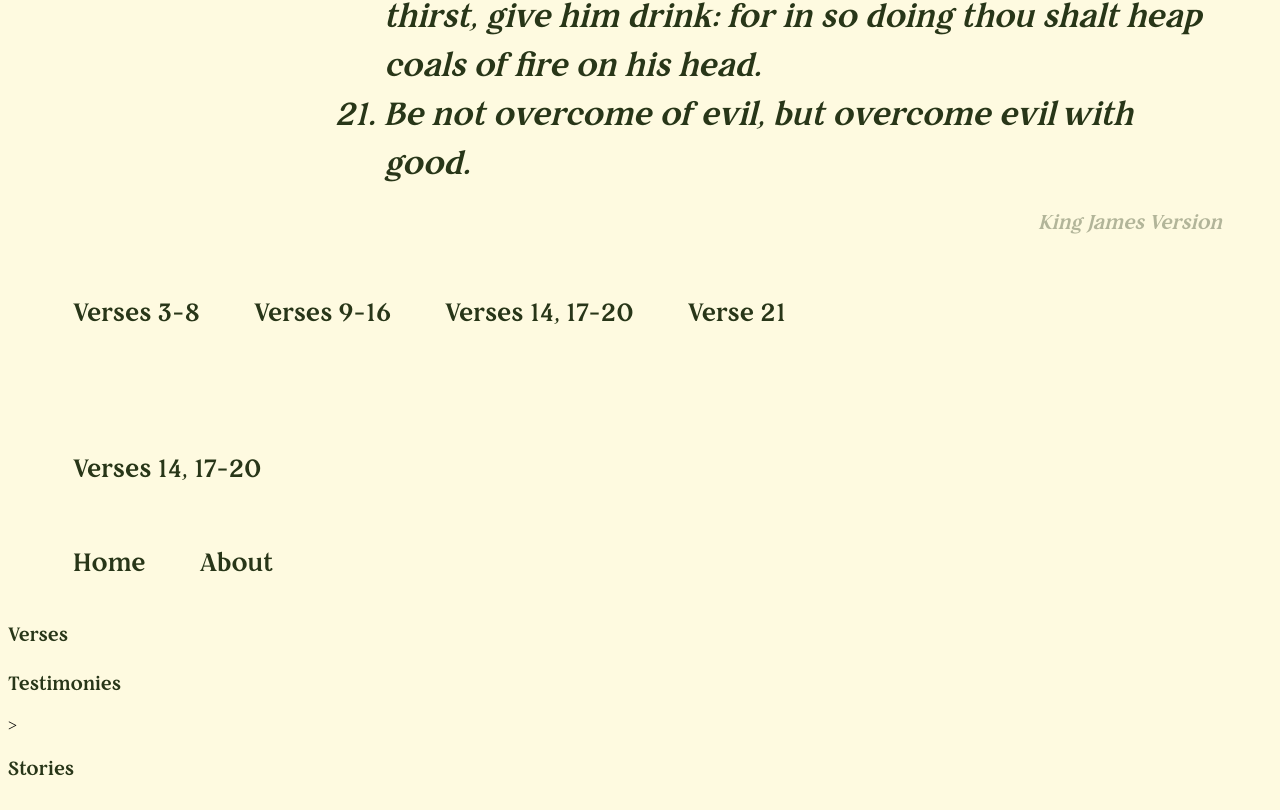
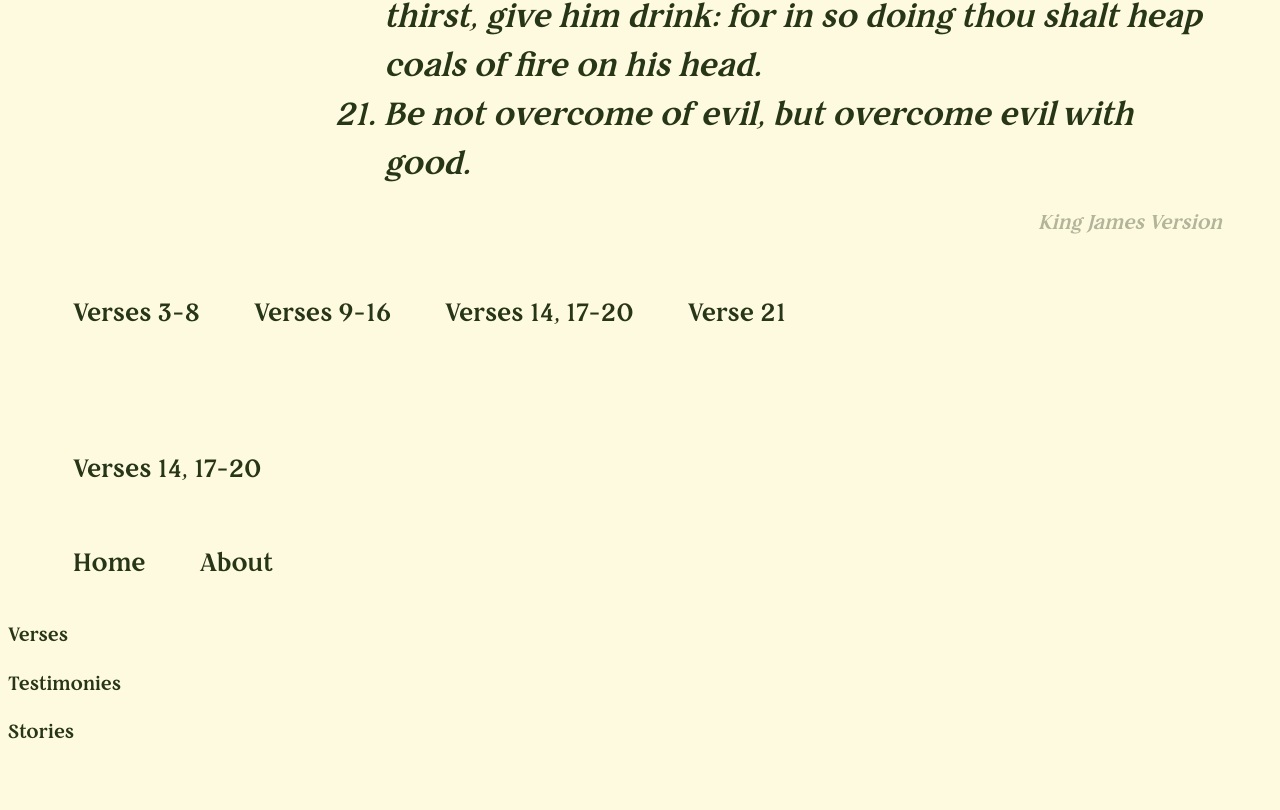
Before and after one commit to algre-din/Romans12-Website-main--1--main--1-, a plain HTML site: page Romans12-Website-main--1--main/index.html in a window 1280 px wide. Shown: the part 3202-4012 px from the top of the page. After the commit the page ends 3975 px from the top, so only its background shows below. Drawn offline with Linux system fonts and the light colour scheme; a web font is replaced by a local one.

Commit message:
remove some of the divs

```diff
--- a/Romans12-Website-main--1--main/index.html
+++ b/Romans12-Website-main--1--main/index.html
@@ -155,9 +155,9 @@
              </div>
             <div>
                 <p>Testimonies</p>
-></div>
+
             <div><p>Stories</p>
-</div>
+
         </div>
     </div>
 </body>
```
